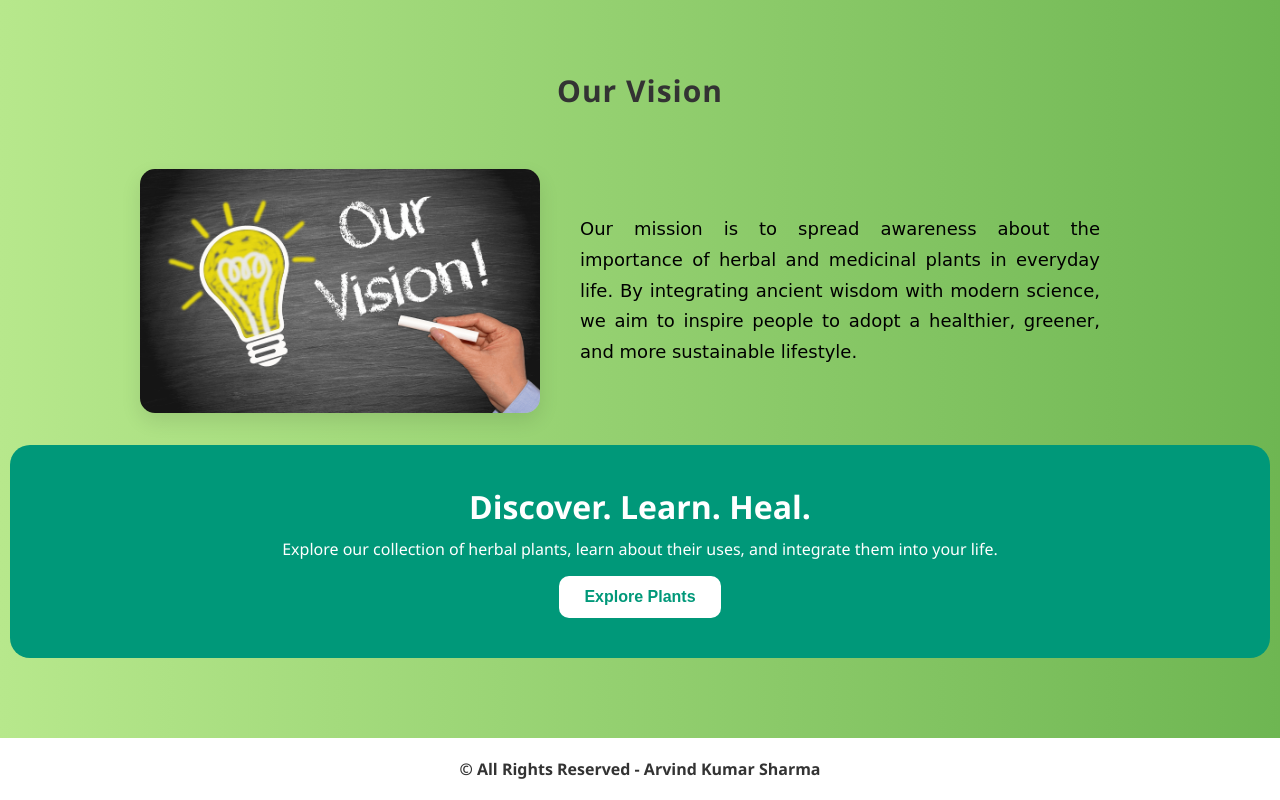
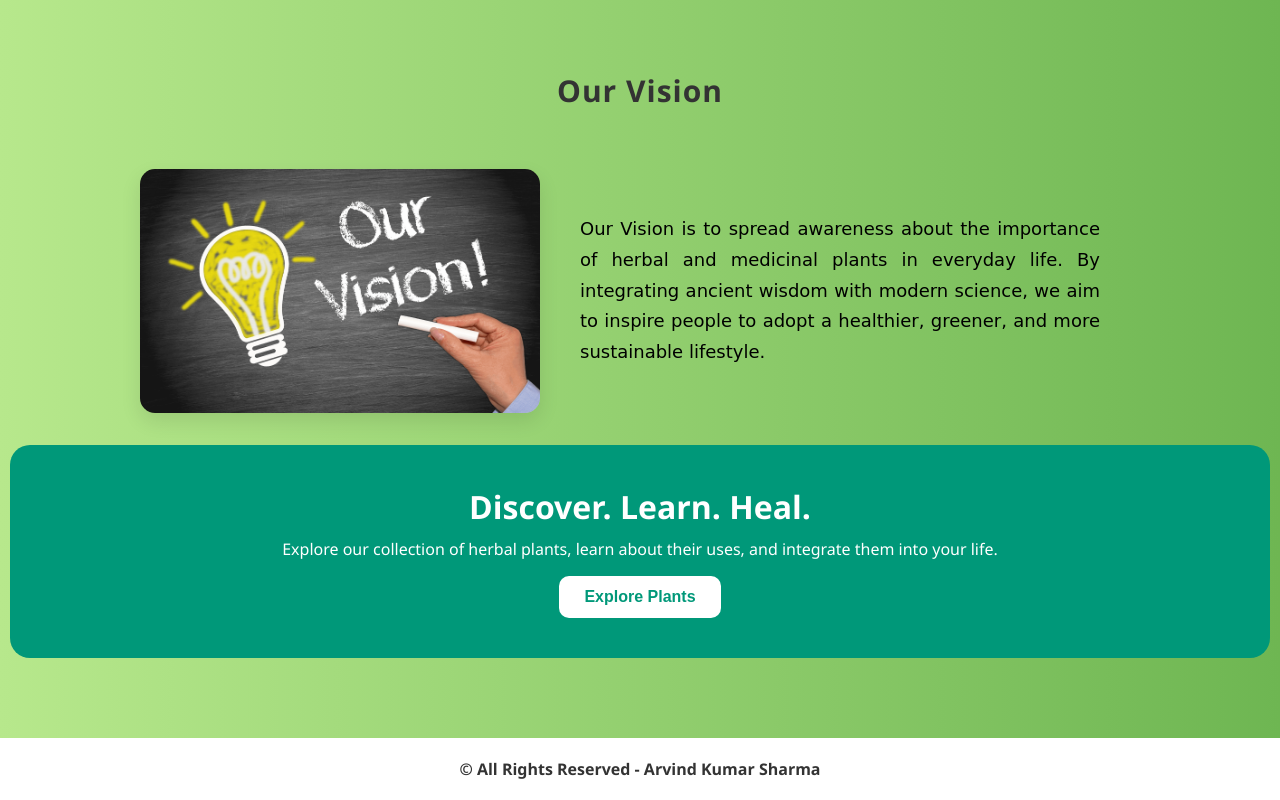
Before and after one commit to Arvind2k02/Modified_version_of_Herbal_-_Medicinal_plants, a plain HTML site: page Herbal/index.html in a window 1280 px wide. Shown: the part 2385-3185 px from the top of the page. Drawn offline with Linux system fonts and the light colour scheme.

Commit message:
Update index.html

```diff
--- a/Herbal/index.html
+++ b/Herbal/index.html
@@ -127,7 +127,7 @@
         <!-- Vision -->
          <img src="./Images/Vision.png" alt="Our Vision">
         <p>
-          Our mission is to spread awareness about the importance of herbal and
+          Our Vision is to spread awareness about the importance of herbal and
           medicinal plants in everyday life. By integrating ancient wisdom with
           modern science, we aim to inspire people to adopt a healthier,
           greener, and more sustainable lifestyle.
```
